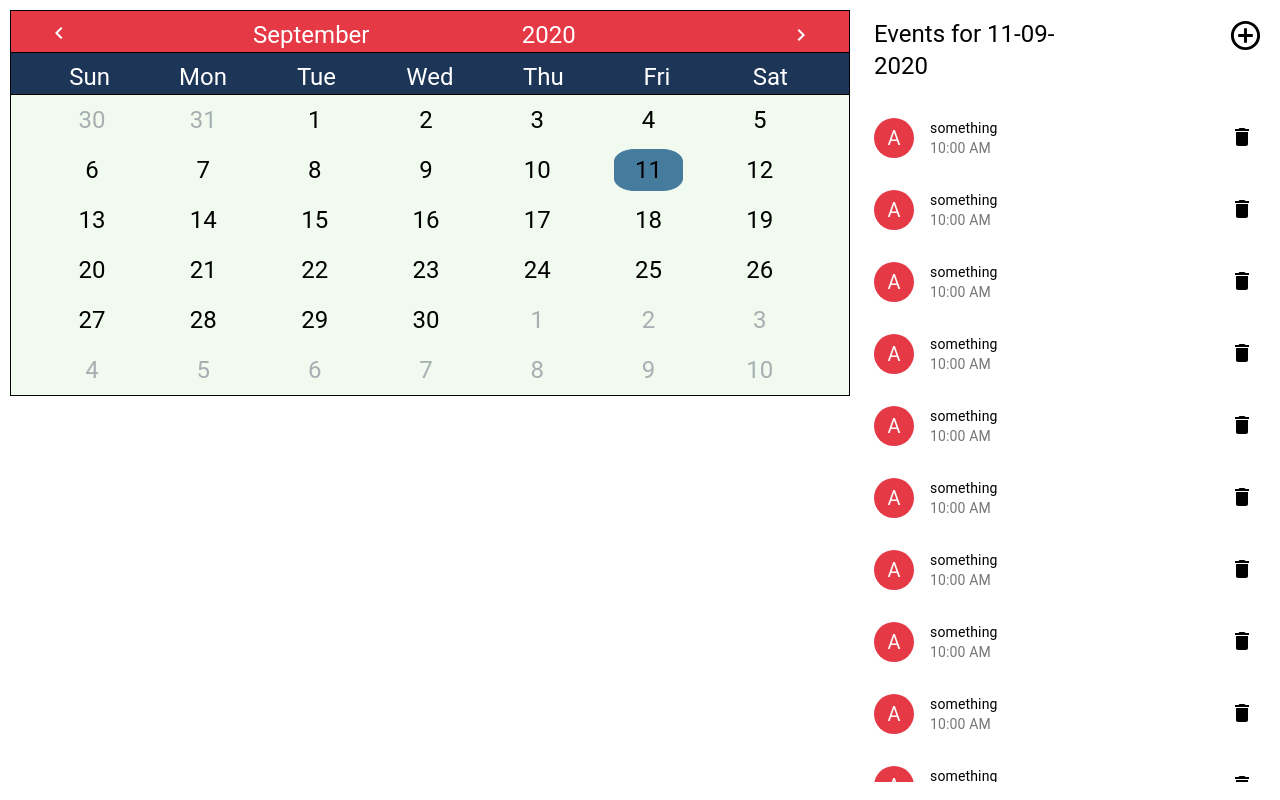
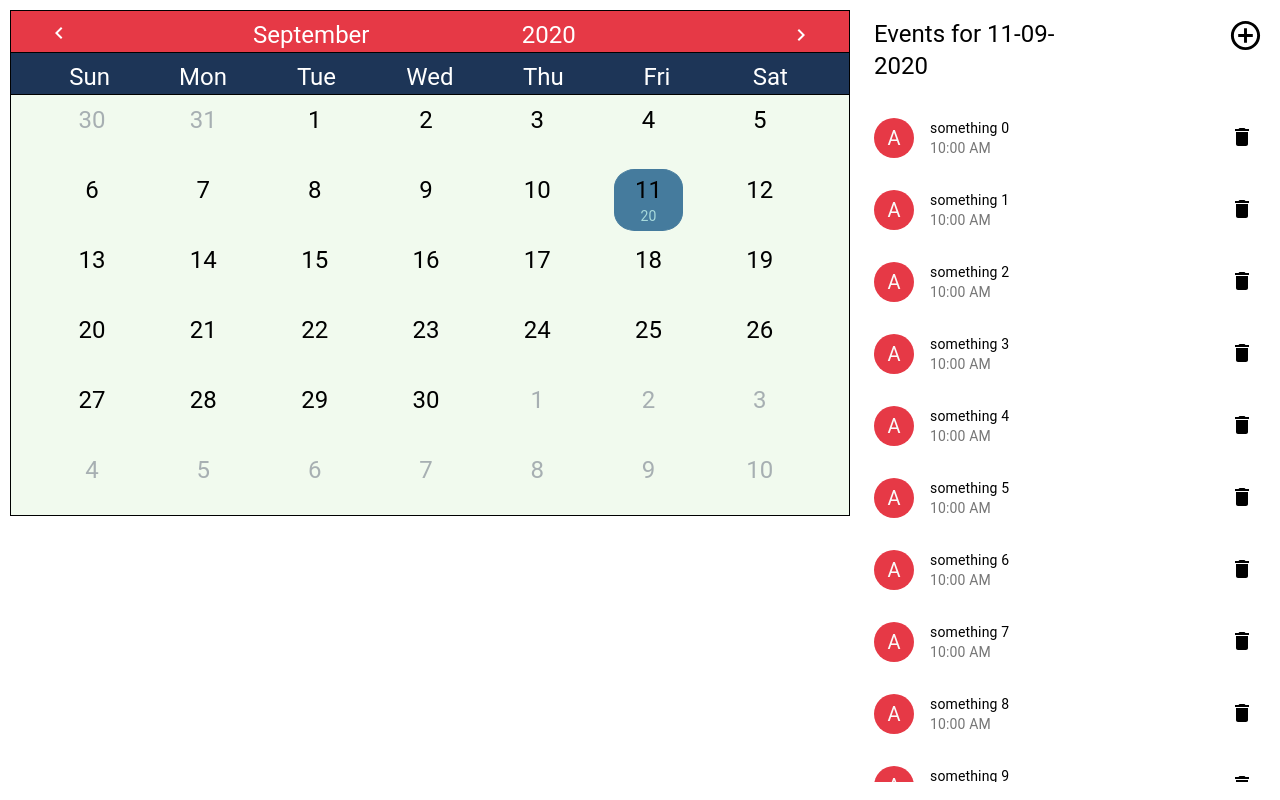
Before and after one commit to philipduan/calendar-app, a React (Create React App) app: page / in a window 1280 px wide. Built offline with nearby package versions, Linux system fonts and the light colour scheme.

Commit message:
Add event counter under day

```diff
--- a/src/components/calendar/CalendarBodyDay.tsx
+++ b/src/components/calendar/CalendarBodyDay.tsx
@@ -11,7 +11,8 @@ interface Props {
 }
 
 const CalendarBodyDay = (props: Props) => {
-  const { dispatch } = useContext(AppContext);
+  const { state, dispatch } = useContext(AppContext);
+  const { eventList } = state;
 
   const { weeks, setDate } = props;
 
@@ -19,7 +20,9 @@ const CalendarBodyDay = (props: Props) => {
     if (dayDetail.ofMonth) setDate(dayDetail.day);
     dispatch({
       type: ReducerTypes.UpdateDate,
-      payload: `${dayDetail.day}-${dayDetail.month + 1}-${dayDetail.year}`,
+      payload: `${dayDetail.day}-${dayDetail.month < 10 ? "0" : ""}${
+        dayDetail.month + 1
+      }-${dayDetail.year}`,
     });
   };
 
@@ -62,6 +65,32 @@ const CalendarBodyDay = (props: Props) => {
                 >
                   {dayDetail.day || ""}
                 </Typography>
+                <Typography
+                  variant="body2"
+                  align="center"
+                  style={{
+                    color: "#a8dadc",
+                    visibility: eventList[
+                      `${dayDetail.day}-${dayDetail.month < 10 ? "0" : ""}${
+                        dayDetail.month + 1
+                      }-${dayDetail.year}`
+                    ]
+                      ? "visible"
+                      : "hidden",
+                  }}
+                >
+                  {eventList[
+                    `${dayDetail.day}-${dayDetail.month < 10 ? "0" : ""}${
+                      dayDetail.month + 1
+                    }-${dayDetail.year}`
+                  ]
+                    ? eventList[
+                        `${dayDetail.day}-${dayDetail.month < 10 ? "0" : ""}${
+                          dayDetail.month + 1
+                        }-${dayDetail.year}`
+                      ].length
+                    : `0`}
+                </Typography>
               </Grid>
             ))}
           </Grid>
--- a/src/components/eventList/event.tsx
+++ b/src/components/eventList/event.tsx
@@ -33,6 +33,7 @@ const Event = () => {
         state.eventList[state.selectedDate].map(
           (event: EventInterface, index: number) => (
             <CardHeader
+              key={`${event.name}-${index}`}
               avatar={
                 <Avatar style={{ backgroundColor: eventTypeColor[event.type] }}>
                   {event.type}
--- a/src/context/index.ts
+++ b/src/context/index.ts
@@ -1,17 +1,20 @@
 import React, { createContext } from "react";
 import moment from "moment";
-import { State } from "../reducer";
+import { Event, State } from "../reducer";
 
 const key = moment().format("DD-MM-YYYY");
-let events = new Array(20);
+let events: Array<Event> = [];
+for (let i = 0; i < 20; i++) {
+  events.push({
+    name: `something ${i}`,
+    type: "A",
+    time: "10:00",
+  });
+}
 export const initialState: State = {
   selectedDate: moment().format("DD-MM-YYYY"),
   eventList: {
-    [key]: events.fill({
-      name: "something",
-      type: "A",
-      time: "10:00",
-    }),
+    [key]: events,
   },
 };
 
```
